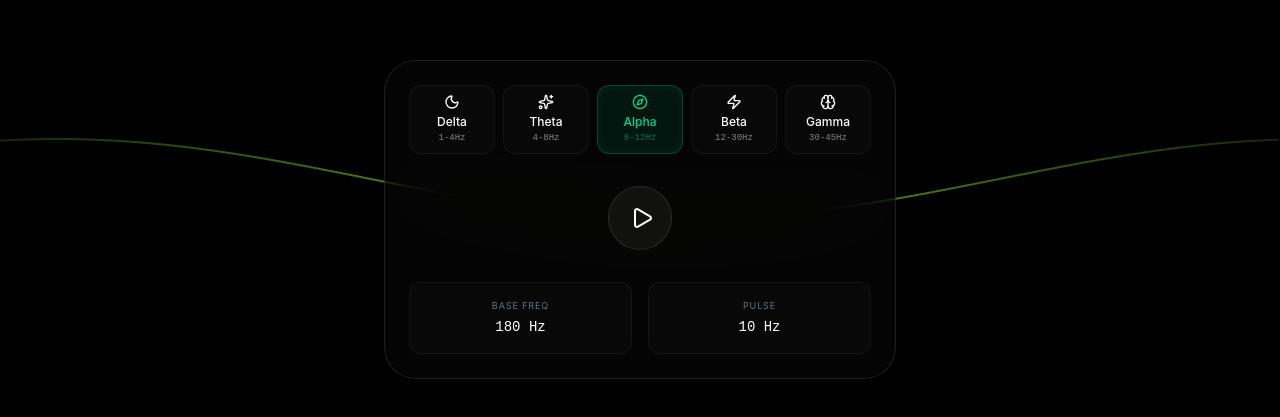
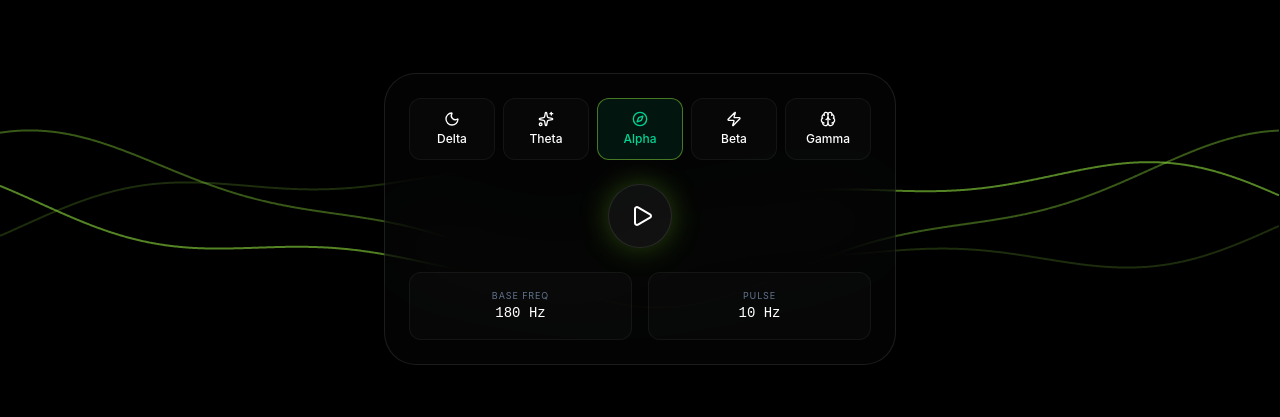
Before and after one commit to DanielDobles/Sonidos-Binaurales-Modulares, a Next.js app: page / in a window 1280 px wide. Shown: the part 181-598 px from the top of the page. Built offline with nearby package versions, Linux system fonts and the light colour scheme.

Commit message:
feat: complete sonic plasma visualization, chromatic frequency mapping, and premium glassmorphic UI refactor

```diff
--- a/components/BinauralBeatsApp.tsx
+++ b/components/BinauralBeatsApp.tsx
@@ -6,9 +6,7 @@ import { motion } from 'framer-motion';
 import { clsx, type ClassValue } from 'clsx';
 import { twMerge } from 'tailwind-merge';
 
-function cn(...inputs: ClassValue[]) {
-  return twMerge(clsx(inputs));
-}
+function cn(...inputs: ClassValue[]) { return twMerge(clsx(inputs)); }
 
 interface ModulationStep { stepName: string; carrierOffset: number; beatOffset: number; }
 interface WavePreset { id: string; name: string; range: string; beatFreq: number; carrierFreq: number; icon: React.ReactNode; }
@@ -19,14 +17,12 @@ export default function BinauralBeatsApp() {
   const [binauralBeatFreq, setBinauralBeatFreq] = useState<number>(10);
   const [activePreset, setActivePreset] = useState<string>('alpha');
   const [currentModStep, setCurrentModStep] = useState<number>(0);
-  const [secondsRemaining, setSecondsRemaining] = useState<number>(30);
 
   const canvasRef = useRef<HTMLCanvasElement | null>(null);
   const audioCtxRef = useRef<AudioContext | null>(null);
   const oscLeftRef = useRef<OscillatorNode | null>(null);
   const oscRightRef = useRef<OscillatorNode | null>(null);
   const analyserLeftRef = useRef<AnalyserNode | null>(null);
-  const analyserRightRef = useRef<AnalyserNode | null>(null);
 
   const modulationSteps: ModulationStep[] = [
     { stepName: 'Sync', carrierOffset: 0, beatOffset: 0 },
@@ -45,6 +41,9 @@ export default function BinauralBeatsApp() {
     { id: 'gamma', name: 'Gamma', range: '30-45Hz', beatFreq: 38.0, carrierFreq: 260, icon: <Brain className="w-4 h-4" /> },
   ];
 
+  const carrierRatio = Math.max(0, Math.min(1, (carrierFreq - 100) / 250));
+  const baseHue = carrierRatio * 280;
+
   const getClampedBeat = (baseBeat: number, offset: number) => {
     const ranges = [[1,4], [4,8], [8,12], [12,30], [30,45]];
     const band = ranges.find(r => baseBeat >= r[0] && baseBeat <= r[1]) || [1,45];
@@ -56,9 +55,9 @@ export default function BinauralBeatsApp() {
     const mod = modulationSteps[currentModStep];
     const actualBase = Math.max(80, base + mod.carrierOffset);
     const actualBeat = getClampedBeat(beat, mod.beatOffset);
-
-    oscLeftRef.current?.frequency.setTargetAtTime(actualBase - (actualBeat / 2), audioCtxRef.current.currentTime, 0.5);
-    oscRightRef.current?.frequency.setTargetAtTime(actualBase + (actualBeat / 2), audioCtxRef.current.currentTime, 0.5);
+    const now = audioCtxRef.current.currentTime;
+    oscLeftRef.current?.frequency.setTargetAtTime(actualBase - (actualBeat / 2), now, 1.2);
+    oscRightRef.current?.frequency.setTargetAtTime(actualBase + (actualBeat / 2), now, 1.2);
   }, [isPlaying, currentModStep]);
 
   const loadPreset = (p: WavePreset) => {
@@ -66,22 +65,8 @@ export default function BinauralBeatsApp() {
     setBinauralBeatFreq(p.beatFreq);
     setActivePreset(p.id);
     setCurrentModStep(0);
-    setSecondsRemaining(30);
     updateFrequencies(p.carrierFreq, p.beatFreq);
   };
-
-  useEffect(() => {
-    if (!isPlaying) return;
-    const interval = setInterval(() => {
-      setSecondsRemaining(prev => {
-        if (prev <= 1) { setCurrentModStep(s => (s + 1) % modulationSteps.length); return 30; }
-        return prev - 1;
-      });
-    }, 1000);
-    return () => clearInterval(interval);
-  }, [isPlaying]);
-
-  useEffect(() => { updateFrequencies(carrierFreq, binauralBeatFreq); }, [currentModStep, updateFrequencies]);
 
   const runSoundEngine = async () => {
     if (!audioCtxRef.current) audioCtxRef.current = new (window.AudioContext || (window as any).webkitAudioContext)();
@@ -91,15 +76,14 @@ export default function BinauralBeatsApp() {
     else {
       const master = ctx.createGain(); master.connect(ctx.destination);
       const [oL, oR] = [ctx.createOscillator(), ctx.createOscillator()];
+      const [aL, aR] = [ctx.createAnalyser(), ctx.createAnalyser()];
       const [pL, pR] = [ctx.createStereoPanner(), ctx.createStereoPanner()];
-      const [aL, aR] = [ctx.createAnalyser(), ctx.createAnalyser()];
-      aL.fftSize = 2048; aR.fftSize = 2048;
-      pL.pan.value = -1; pR.pan.value = 1;
+      aL.fftSize = 2048; pL.pan.value = -1; pR.pan.value = 1;
       oL.connect(aL).connect(pL).connect(master);
       oR.connect(aR).connect(pR).connect(master);
       oL.start(); oR.start();
       oscLeftRef.current = oL; oscRightRef.current = oR;
-      analyserLeftRef.current = aL; analyserRightRef.current = aR;
+      analyserLeftRef.current = aL;
       setIsPlaying(true);
       updateFrequencies(carrierFreq, binauralBeatFreq);
     }
@@ -112,56 +96,46 @@ export default function BinauralBeatsApp() {
     const render = () => {
       const w = canvas.width = canvas.clientWidth * window.devicePixelRatio;
       const h = canvas.height = canvas.clientHeight * window.devicePixelRatio;
-      const centerY = h * 0.45;
-      const carrierRatio = Math.max(0, Math.min(1, (carrierFreq - 100) / 250));
-      const baseHue = carrierRatio * 280;
+      ctx.clearRect(0, 0, w, h);
+      const time = Date.now() / 1000;
+      const buffer = new Uint8Array(2048);
+      if (isPlaying) analyserLeftRef.current?.getByteTimeDomainData(buffer);
 
-      ctx.clearRect(0, 0, w, h);
-      const grad = ctx.createLinearGradient(0, 0, w, 0);
-      grad.addColorStop(0, `hsla(${baseHue}, 70%, 45%, 0.2)`);
-      grad.addColorStop(0.5, `hsla(${baseHue}, 70%, 55%, 0.8)`);
-      grad.addColorStop(1, `hsla(${baseHue}, 70%, 45%, 0.2)`);
-
-      ctx.strokeStyle = grad; ctx.lineWidth = 2; ctx.beginPath();
-
-      if (isPlaying && analyserLeftRef.current) {
-        const buffer = new Uint8Array(2048);
-        analyserLeftRef.current.getByteTimeDomainData(buffer);
-        let maxAmp = 0;
-        for(let i=0; i<w; i++) {
-          const val = (buffer[Math.floor((i/w)*2048)] - 128) / 128.0;
-          maxAmp = Math.max(maxAmp, Math.abs(val));
-          ctx.lineTo(i, centerY + val * (h * 0.15));
+      for (let layer = 0; layer < 3; layer++) {
+        ctx.beginPath();
+        for (let x = 0; x < w; x++) {
+          const amp = isPlaying ? (buffer[Math.floor((x/w)*2048)] - 128) / 128.0 : Math.sin(time + x * 0.01) * 0.1;
+          const y = h/2 + Math.sin(x * 0.005 + time * (2 + layer)) * 60 * (1 + amp * 5);
+          x === 0 ? ctx.moveTo(x, y) : ctx.lineTo(x, y);
         }
-      } else {
-        const time = Date.now() / 1000;
-        for(let i=0; i<w; i++) ctx.lineTo(i, centerY + Math.sin(i*0.005 + time*3) * (h * 0.05));
+        ctx.strokeStyle = `hsla(${baseHue}, 70%, 55%, ${0.2 + layer * 0.2})`;
+        ctx.lineWidth = 2;
+        ctx.stroke();
       }
-      ctx.stroke();
       requestAnimationFrame(render);
     };
     render();
-  }, [isPlaying, carrierFreq, currentModStep]);
+  }, [isPlaying, baseHue]);
 
   return (
     <div className="fixed inset-0 flex items-center justify-center p-4 bg-black font-sans text-white">
       <canvas ref={canvasRef} className="absolute inset-0 w-full h-full" />
-      <div className="w-full max-w-lg bg-neutral-950/40 backdrop-blur-2xl border border-white/10 rounded-[32px] p-6 z-10">
-        <div className="grid grid-cols-5 gap-2 w-full mb-8">
+      <div className="w-full max-w-lg bg-zinc-950/40 backdrop-blur-2xl border border-white/10 shadow-2xl rounded-[32px] p-6 z-10">
+        <div className="grid grid-cols-5 gap-2 w-full mb-6">
           {presets.map((p) => (
-            <button key={p.id} onClick={() => loadPreset(p)} className={cn("flex flex-col items-center justify-center p-2 rounded-xl border transition-all text-center bg-white/[0.02] border-white/5", activePreset === p.id ? "bg-emerald-500/10 border-emerald-500/30 text-emerald-400 shadow-[inset_0_0_10px_rgba(16,185,129,0.1)]" : "hover:border-white/20")}>
-              {p.icon}<span className="block text-xs font-medium mt-1">{p.name}</span><span className="block font-mono text-[9px] opacity-50 mt-0.5">{p.range}</span>
+            <button key={p.id} onClick={() => loadPreset(p)} style={{borderColor: activePreset === p.id ? `hsla(${baseHue}, 70%, 55%, 0.5)` : 'rgba(255,255,255,0.05)'}} className={cn("flex flex-col items-center justify-center p-3 rounded-xl border transition-all bg-white/[0.02]", activePreset === p.id && "bg-emerald-500/10 text-emerald-400")}>
+              {p.icon}<span className="block text-xs mt-1 font-medium">{p.name}</span>
             </button>
           ))}
         </div>
-        <div className="flex justify-center mb-8">
-          <button onClick={runSoundEngine} className="w-16 h-16 rounded-full flex items-center justify-center bg-white/5 border border-white/10 hover:bg-white/10 transition-all">
-            {isPlaying ? <Pause className="w-6 h-6" /> : <Play className="w-6 h-6 ml-1" />}
+        <div className="flex justify-center mb-6">
+          <button onClick={runSoundEngine} style={{boxShadow: `0 0 30px hsla(${baseHue}, 70%, 50%, 0.3)`}} className="w-16 h-16 rounded-full bg-white/5 border border-white/10 hover:bg-white/10 flex items-center justify-center transition-all">
+            {isPlaying ? <Pause /> : <Play className="ml-1" />}
           </button>
         </div>
         <div className="grid grid-cols-2 gap-4">
-          <div className="bg-white/[0.02] p-4 rounded-xl border border-white/5 text-center"><div className="text-[9px] text-slate-500 uppercase tracking-widest mb-1">Base Freq</div><div className="font-mono text-sm">{carrierFreq} Hz</div></div>
-          <div className="bg-white/[0.02] p-4 rounded-xl border border-white/5 text-center"><div className="text-[9px] text-slate-500 uppercase tracking-widest mb-1">Pulse</div><div className="font-mono text-sm">{binauralBeatFreq} Hz</div></div>
+          <div className="bg-white/[0.02] p-4 rounded-xl border border-white/5 text-center"><div className="text-[9px] text-slate-500 uppercase tracking-widest">Base Freq</div><div className="font-mono text-sm">{carrierFreq} Hz</div></div>
+          <div className="bg-white/[0.02] p-4 rounded-xl border border-white/5 text-center"><div className="text-[9px] text-slate-500 uppercase tracking-widest">Pulse</div><div className="font-mono text-sm">{binauralBeatFreq} Hz</div></div>
         </div>
       </div>
     </div>
```
